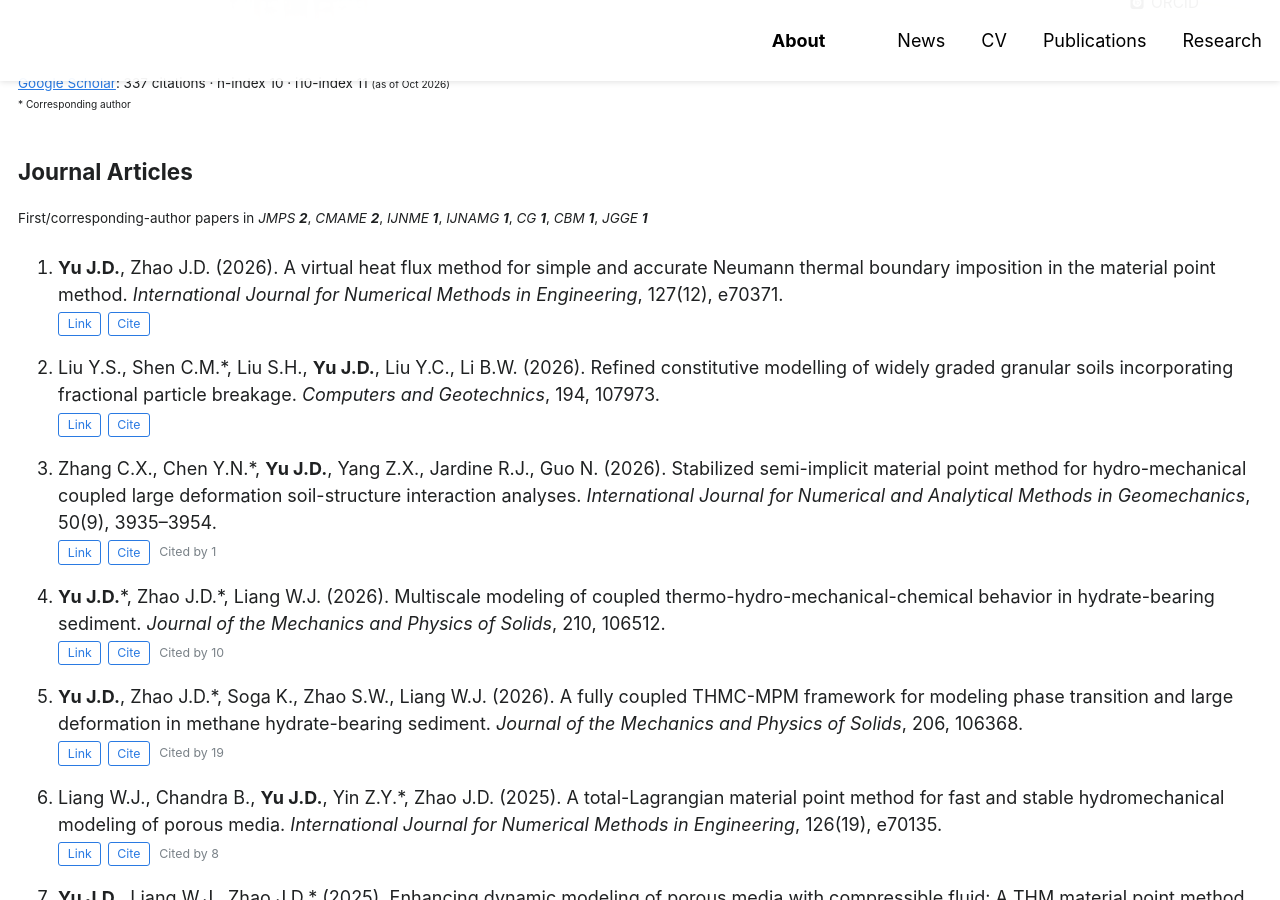
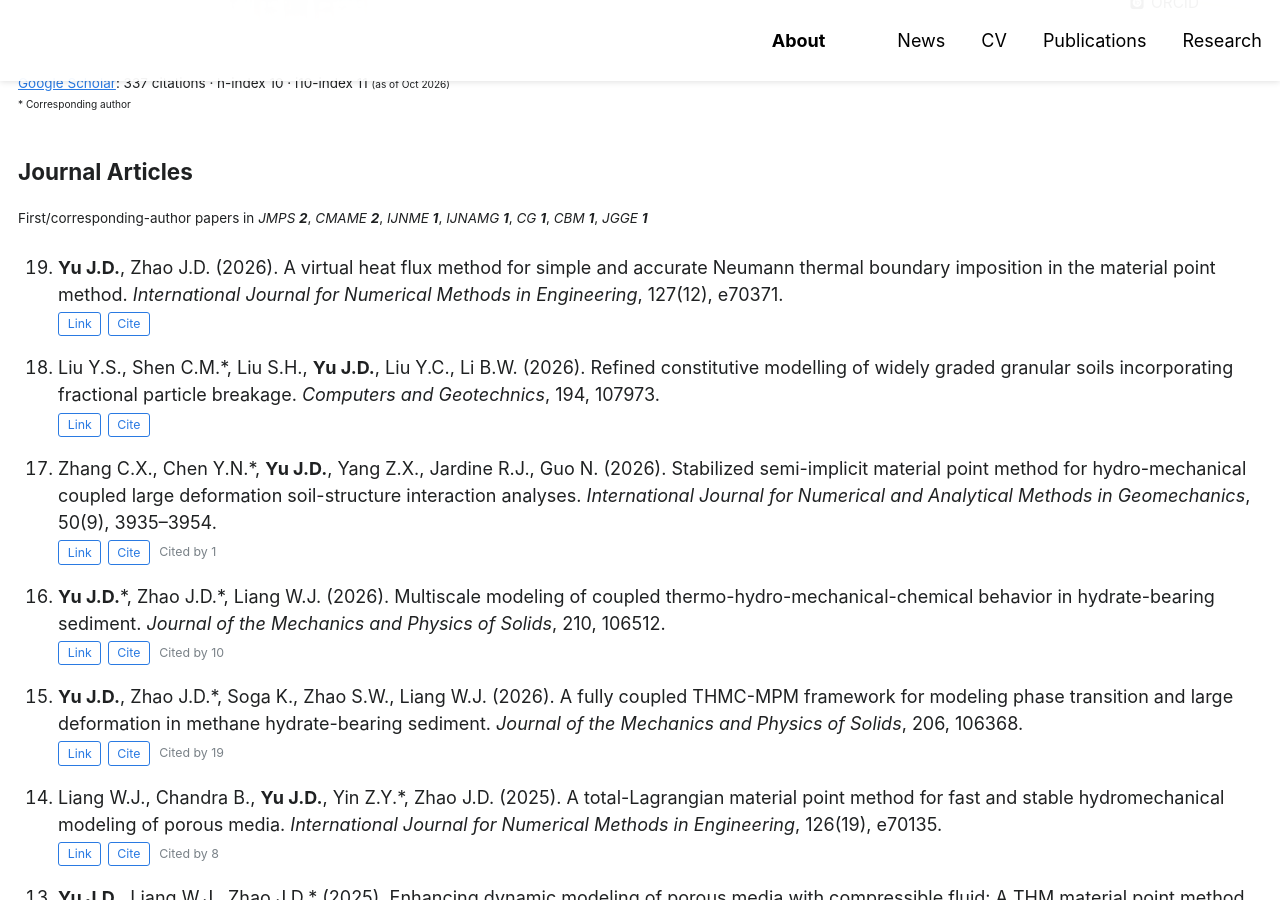
Before and after one commit to yujidu/yujidu.github.io, a Jekyll site: the page built from _pages/publications.md, in a window 1280 px wide and 900 px high, scrolled down 411 px. Built offline with Jekyll 4.4.1, drawn with Linux system fonts in a browser that asks for light colours; some web fonts are replaced.

Commit message:
Publications: journal articles count down, continuing above Chinese articles
Co-Authored-By: Claude Opus 5.5 <noreply@anthropic.com>
Claude-Session: https://claude.ai/code/session_01Vw9tGnbWFVNDt9UXvET6V8

```diff
--- a/_includes/pub-list.html
+++ b/_includes/pub-list.html
@@ -1,13 +1,14 @@
 {% comment %}
   Renders a group from _data/publications.yml as a numbered list (1, 2, 3 … from the top).
   Usage: {% include pub-list.html group="journal" count=5 %}
-  Leave out "count" to show every item. Add countdown=true to number from n down to 1.
+  Leave out "count" to show every item. Add countdown=true to number from n down to 1; offset=k starts the count k higher (n+k down to k+1).
   Each item shows [Link] (DOI/URL), [Cite] (opens its BibTeX) and its Google Scholar citations.
 {% endcomment %}
 {%- assign pubs = site.data.publications[include.group] -%}
 {%- assign total = pubs | size -%}
 {%- if include.count -%}{%- assign shown = include.count -%}{%- else -%}{%- assign shown = total -%}{%- endif -%}
-<ol class="pub-list"{% if include.countdown %} reversed{% endif %}>
+{%- assign offset = include.offset | default: 0 -%}{%- assign top = total | plus: offset -%}
+<ol class="pub-list"{% if include.countdown %} reversed start="{{ top }}"{% endif %}>
 {%- for p in pubs limit: shown -%}
   <li>{{ p.text | markdownify | remove: "<p>" | remove: "</p>" | strip }}
     {%- if p.link or p.bib or p.cites %}
--- a/_pages/publications.md
+++ b/_pages/publications.md
@@ -19,7 +19,8 @@ hero_image: berkeley.jpg
  *CBM* ***1***,
  *JGGE* ***1***</small>
 
-{% include pub-list.html group="journal" %}
+{% assign n_chinese = site.data.publications.chinese | size %}
+{% include pub-list.html group="journal" countdown=true offset=n_chinese %}
 
 ## Chinese Journal Articles
 
```
